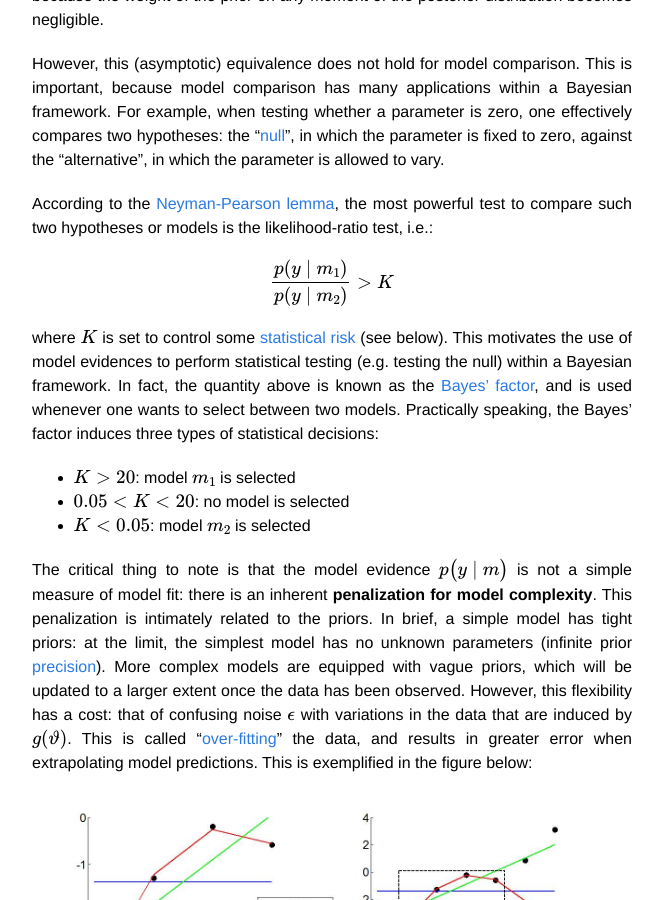
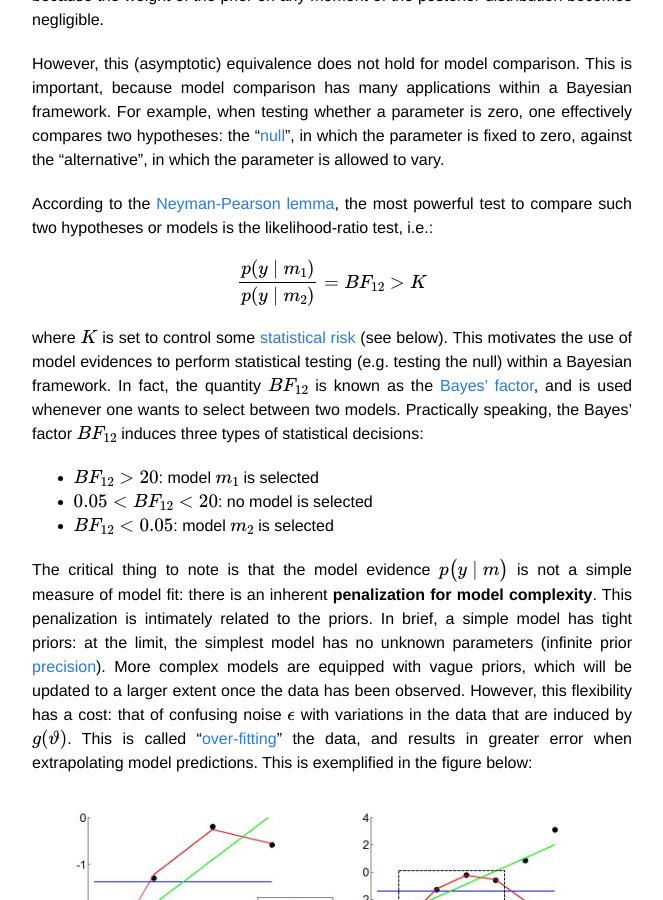
Before and after one commit to MBB-team/VBA-toolbox, a Jekyll site: the page built from _wiki/Bayesian-modelling-introduction.md, in a window 1280 px wide and 900 px high, scrolled down 3286 px. Shown: the whole window, without its empty margins (308-971 px from the left). Built offline with Jekyll 4.4.1, drawn with Linux system fonts in a browser that asks for light colours; nearby versions of some CDN libraries; formulas are drawn with MathJax 3.

Commit message:
Update Bayesian-modelling-introduction.md

```diff
--- a/_wiki/Bayesian-modelling-introduction.md
+++ b/_wiki/Bayesian-modelling-introduction.md
@@ -59,13 +59,13 @@ However, this (asymptotic) equivalence does not hold for model comparison. This
 
 According to the [Neyman-Pearson lemma](https://en.wikipedia.org/wiki/Neyman%E2%80%93Pearson_lemma), the most powerful test to compare such two hypotheses or models is the likelihood-ratio test, i.e.:
 
-$$\frac{p(y\mid m_1)}{p(y\mid m_2)} > K$$
+$$\frac{p(y\mid m_1)}{p(y\mid m_2)} = BF_{12} > K$$
 
-where $$K$$ is set to control some [statistical risk](https://en.wikipedia.org/wiki/Risk_(statistics)) (see below). This motivates the use of model evidences to perform statistical testing (e.g. testing the null) within a Bayesian framework. In fact, the quantity above is known as the [Bayes' factor](https://en.wikipedia.org/wiki/Bayes_factor), and is used whenever one wants to select between two models. Practically speaking, the Bayes' factor induces three types of statistical decisions:
+where $$K$$ is set to control some [statistical risk](https://en.wikipedia.org/wiki/Risk_(statistics)) (see below). This motivates the use of model evidences to perform statistical testing (e.g. testing the null) within a Bayesian framework. In fact, the quantity $$BF_{12}$$ is known as the [Bayes' factor](https://en.wikipedia.org/wiki/Bayes_factor), and is used whenever one wants to select between two models. Practically speaking, the Bayes' factor $$BF_{12}$$ induces three types of statistical decisions:
 
-- $$K>20$$:      model $$m_1$$ is selected
-- $$0.05<K<20$$: no model is selected
-- $$K<0.05$$:    model $$m_2$$ is selected
+- $$BF_{12}>20$$:      model $$m_1$$ is selected
+- $$0.05<BF_{12}<20$$: no model is selected
+- $$BF_{12}<0.05$$:    model $$m_2$$ is selected
 
 
 The critical thing to note is that the model evidence $$p\big( y\mid m\big)$$ is not a simple measure of model fit: there is an inherent **penalization for model complexity**. This penalization is intimately related to the priors. In brief, a simple model has tight priors: at the limit, the simplest model has no unknown parameters (infinite prior [precision](https://en.wikipedia.org/wiki/Precision_(statistics))). More complex models are equipped with vague priors, which will be updated to a larger extent once the data has been observed. However, this flexibility has a cost: that of confusing noise $$\epsilon$$ with variations in the data that are induced by $$g(\vartheta)$$. This is called "[over-fitting](https://en.wikipedia.org/wiki/Overfitting)" the data, and results in greater error when extrapolating model predictions. This is exemplified in the figure below:
```
